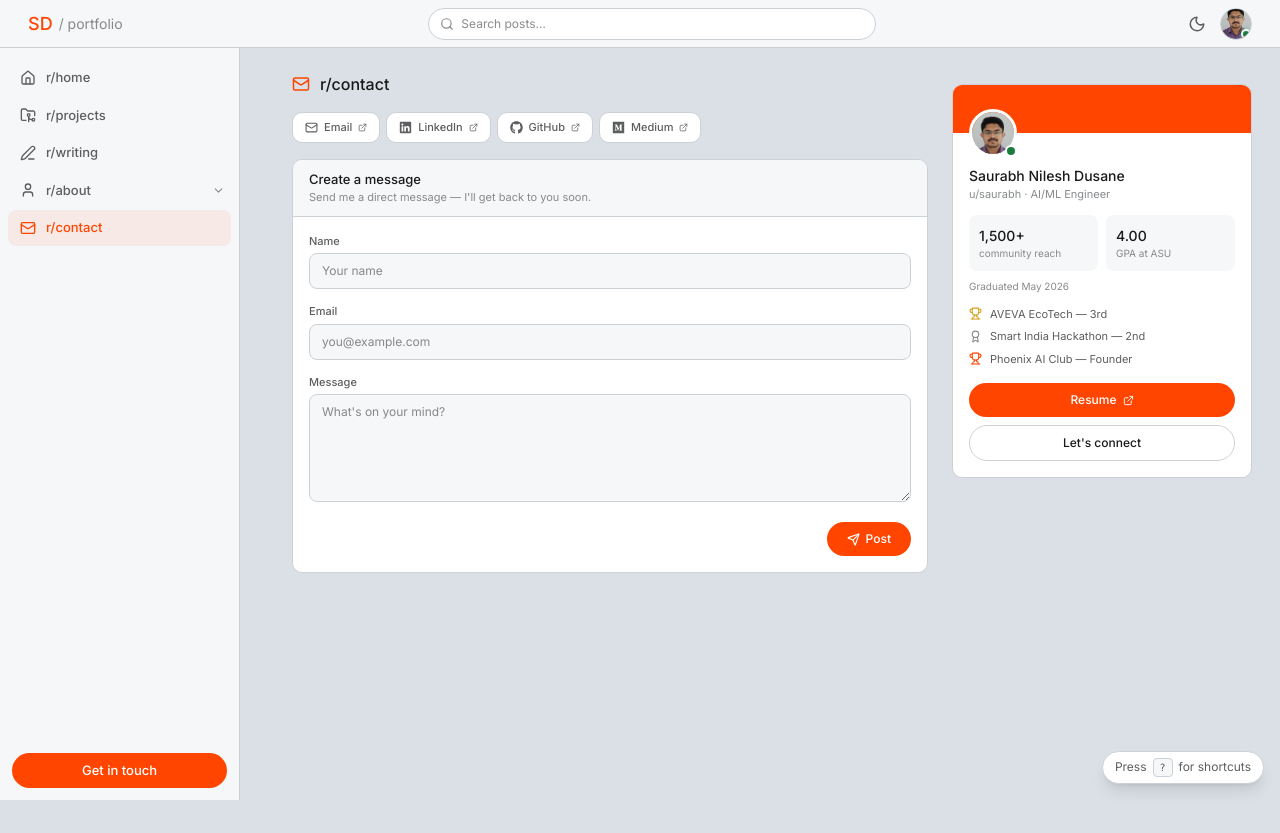
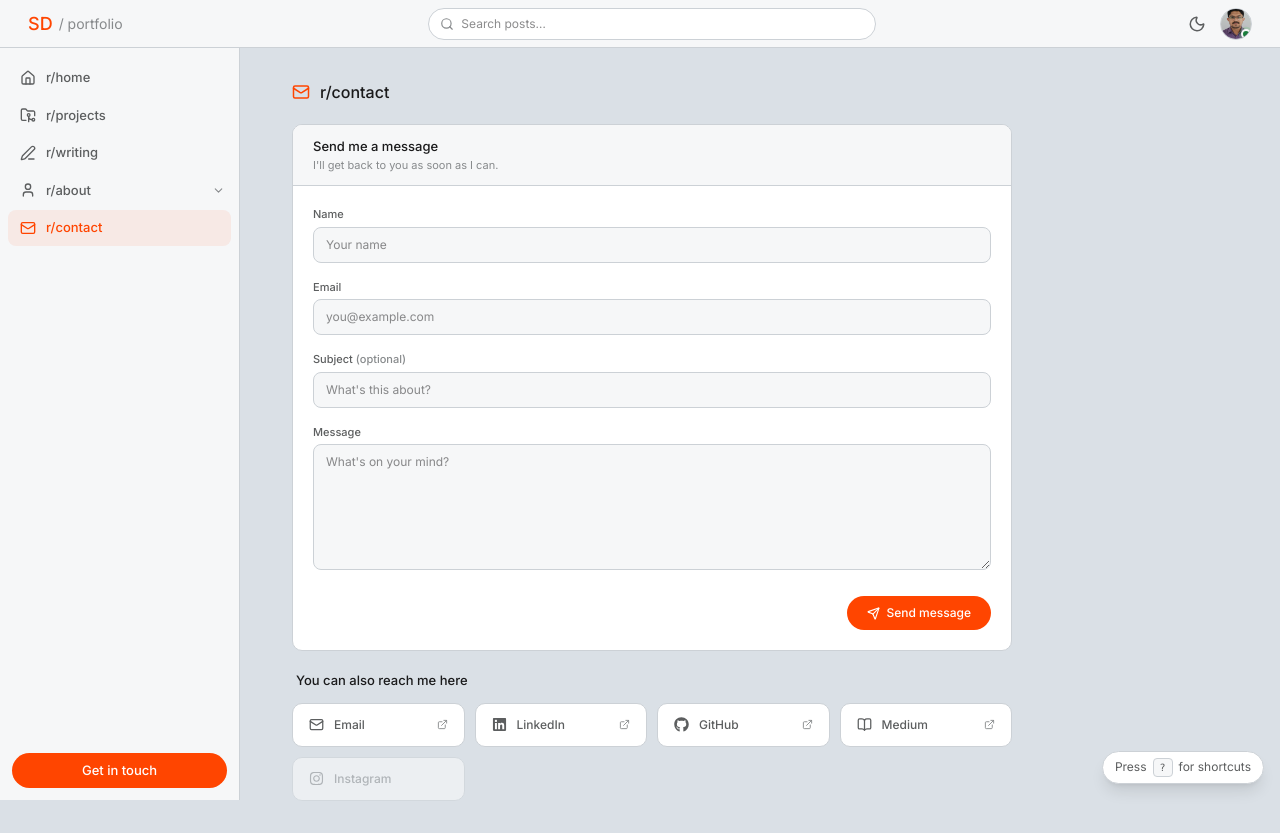
Before and after one commit to SaurabhDusane/portfolio-website, a Next.js app: page /contact in a window 1280 px wide. Before the commit the page ends 800 px from the top, so only its background shows below. Built offline with nearby package versions, Linux system fonts and the light colour scheme.

Commit message:
Redesign r/contact: composer form with Formspree fetch + reach-me-here links grid (Instagram placeholder, no Twitter)

```diff
--- a/app/contact/page.tsx
+++ b/app/contact/page.tsx
@@ -1,95 +1,195 @@
 "use client";
 
-import { useState } from "react";
-import { Mail, Send, ExternalLink } from "lucide-react";
-import { FaGithub, FaLinkedin, FaMedium } from "react-icons/fa";
+import { useState, useRef } from "react";
+import { Mail, Send, ExternalLink, BookOpen, Loader2 } from "lucide-react";
+import { FaGithub, FaLinkedin, FaInstagram } from "react-icons/fa";
 import { personalInfo } from "@/data";
 
-const quickLinks = [
-  { label: "Email", href: `mailto:${personalInfo.email}`, icon: <Mail size={13} /> },
-  { label: "LinkedIn", href: personalInfo.linkedin, icon: <FaLinkedin size={13} /> },
-  { label: "GitHub", href: personalInfo.github, icon: <FaGithub size={13} /> },
-  { label: "Medium", href: personalInfo.medium, icon: <FaMedium size={13} /> },
+/* ─── Contact links ───────────────────────────────────────────────────────── */
+interface ContactLink {
+  label: string;
+  href: string;
+  icon: React.ReactNode;
+  disabled?: boolean;
+  tooltip?: string;
+}
+
+const contactLinks: ContactLink[] = [
+  { label: "Email", href: `mailto:${personalInfo.email}`, icon: <Mail size={15} /> },
+  { label: "LinkedIn", href: personalInfo.linkedin, icon: <FaLinkedin size={15} /> },
+  { label: "GitHub", href: personalInfo.github, icon: <FaGithub size={15} /> },
+  { label: "Medium", href: personalInfo.medium, icon: <BookOpen size={15} /> },
+  ...(personalInfo.instagram
+    ? [{ label: "Instagram", href: personalInfo.instagram, icon: <FaInstagram size={15} /> }]
+    : [{ label: "Instagram", href: "#", icon: <FaInstagram size={15} />, disabled: true, tooltip: "Coming soon" }]),
 ];
 
+/* ─── Validation ──────────────────────────────────────────────────────────── */
+const emailRe = /^[^\s@]+@[^\s@]+\.[^\s@]+$/;
+
+interface FieldErrors {
+  name?: string;
+  email?: string;
+  message?: string;
+}
+
+function validate(name: string, email: string, message: string): FieldErrors {
+  const errs: FieldErrors = {};
+  if (!name.trim()) errs.name = "Name is required.";
+  if (!email.trim()) errs.email = "Email is required.";
+  else if (!emailRe.test(email)) errs.email = "Enter a valid email.";
+  if (!message.trim()) errs.message = "Message is required.";
+  return errs;
+}
+
+/* ─── Page ────────────────────────────────────────────────────────────────── */
 export default function ContactPage() {
   const [status, setStatus] = useState<"idle" | "sending" | "sent" | "error">("idle");
+  const [errors, setErrors] = useState<FieldErrors>({});
+  const formRef = useRef<HTMLFormElement>(null);
 
   const handleSubmit = async (e: React.FormEvent<HTMLFormElement>) => {
     e.preventDefault();
+    const form = e.currentTarget;
+    const fd = new FormData(form);
+    const name = (fd.get("name") as string) ?? "";
+    const email = (fd.get("email") as string) ?? "";
+    const message = (fd.get("message") as string) ?? "";
+
+    const errs = validate(name, email, message);
+    setErrors(errs);
+    if (Object.keys(errs).length) return;
+
     setStatus("sending");
-    const form = e.currentTarget;
-    const data = new FormData(form);
     try {
-      const res = await fetch("https://formspree.io/f/xblgpjrp", {
+      const res = await fetch(`https://formspree.io/f/${personalInfo.formspreeId}`, {
         method: "POST",
-        body: data,
+        body: fd,
         headers: { Accept: "application/json" },
       });
-      if (res.ok) { setStatus("sent"); form.reset(); }
-      else { setStatus("error"); }
-    } catch { setStatus("error"); }
+      if (res.ok) {
+        setStatus("sent");
+        form.reset();
+        setErrors({});
+      } else {
+        setStatus("error");
+      }
+    } catch {
+      setStatus("error");
+    }
   };
 
+  const inputClass =
+    "w-full px-3 py-2 rounded-lg text-[12px] transition-colors focus:outline-none focus:ring-1";
+
   return (
-    <>
-      <div className="flex items-center gap-2.5 mb-4">
+    <div style={{ maxWidth: 720 }}>
+      {/* Header */}
+      <div className="flex items-center gap-2.5 mb-5">
         <Mail size={18} style={{ color: "var(--accent)" }} />
         <h1 className="text-[16px] font-medium" style={{ color: "var(--text)" }}>r/contact</h1>
       </div>
 
-      <div className="flex flex-wrap gap-1.5 mb-4">
-        {quickLinks.map((link) => (
-          <a
-            key={link.label}
-            href={link.href}
-            target="_blank"
-            rel="noopener noreferrer"
-            className="flex items-center gap-1.5 px-3 py-1.5 rounded-full reddit-card text-[11px] font-medium transition-colors"
-            style={{ color: "var(--text-muted)" }}
-          >
-            {link.icon}
-            {link.label}
-            <ExternalLink size={9} />
-          </a>
-        ))}
-      </div>
-
-      <div className="reddit-card overflow-hidden">
-        <div className="px-4 py-2.5" style={{ background: "var(--surface)", borderBottom: "1px solid var(--border)" }}>
-          <h2 className="text-[13px] font-medium" style={{ color: "var(--text)" }}>Create a message</h2>
-          <p className="text-[11px]" style={{ color: "var(--text-hint)" }}>Send me a direct message &mdash; I'll get back to you soon.</p>
+      {/* ── Composer card ──────────────────────────────────────────────── */}
+      <div className="reddit-card overflow-hidden mb-5">
+        <div className="px-5 py-3" style={{ background: "var(--surface)", borderBottom: "1px solid var(--border)" }}>
+          <h2 className="text-[13px] font-medium" style={{ color: "var(--text)" }}>Send me a message</h2>
+          <p className="text-[11px]" style={{ color: "var(--text-hint)" }}>
+            I&apos;ll get back to you as soon as I can.
+          </p>
         </div>
 
-        <form onSubmit={handleSubmit} className="p-4 space-y-3.5">
+        <form ref={formRef} onSubmit={handleSubmit} className="p-5 space-y-4" noValidate>
+          {/* Name */}
           <div>
-            <label htmlFor="name" className="block text-[11px] font-medium mb-1" style={{ color: "var(--text-muted)" }}>Name</label>
+            <label htmlFor="contact-name" className="block text-[11px] font-medium mb-1" style={{ color: "var(--text-muted)" }}>
+              Name
+            </label>
             <input
-              id="name" name="name" type="text" required placeholder="Your name"
-              className="w-full px-3 py-2 rounded-lg text-[12px] transition-colors focus:outline-none"
+              id="contact-name"
+              name="name"
+              type="text"
+              placeholder="Your name"
+              aria-invalid={!!errors.name}
+              className={inputClass}
+              style={{
+                background: "var(--surface)",
+                border: `1px solid ${errors.name ? "var(--accent)" : "var(--border)"}`,
+                color: "var(--text)",
+              }}
+              onChange={() => errors.name && setErrors((p) => ({ ...p, name: undefined }))}
+            />
+            {errors.name && <p className="text-[10px] mt-0.5" style={{ color: "var(--accent)" }}>{errors.name}</p>}
+          </div>
+
+          {/* Email */}
+          <div>
+            <label htmlFor="contact-email" className="block text-[11px] font-medium mb-1" style={{ color: "var(--text-muted)" }}>
+              Email
+            </label>
+            <input
+              id="contact-email"
+              name="email"
+              type="email"
+              placeholder="you@example.com"
+              aria-invalid={!!errors.email}
+              className={inputClass}
+              style={{
+                background: "var(--surface)",
+                border: `1px solid ${errors.email ? "var(--accent)" : "var(--border)"}`,
+                color: "var(--text)",
+              }}
+              onChange={() => errors.email && setErrors((p) => ({ ...p, email: undefined }))}
+            />
+            {errors.email && <p className="text-[10px] mt-0.5" style={{ color: "var(--accent)" }}>{errors.email}</p>}
+          </div>
+
+          {/* Subject (optional) */}
+          <div>
+            <label htmlFor="contact-subject" className="block text-[11px] font-medium mb-1" style={{ color: "var(--text-muted)" }}>
+              Subject <span style={{ color: "var(--text-hint)" }}>(optional)</span>
+            </label>
+            <input
+              id="contact-subject"
+              name="subject"
+              type="text"
+              placeholder="What's this about?"
+              className={inputClass}
               style={{ background: "var(--surface)", border: "1px solid var(--border)", color: "var(--text)" }}
             />
           </div>
+
+          {/* Message */}
           <div>
-            <label htmlFor="email" className="block text-[11px] font-medium mb-1" style={{ color: "var(--text-muted)" }}>Email</label>
-            <input
-              id="email" name="email" type="email" required placeholder="you@example.com"
-              className="w-full px-3 py-2 rounded-lg text-[12px] transition-colors focus:outline-none"
-              style={{ background: "var(--surface)", border: "1px solid var(--border)", color: "var(--text)" }}
+            <label htmlFor="contact-message" className="block text-[11px] font-medium mb-1" style={{ color: "var(--text-muted)" }}>
+              Message
+            </label>
+            <textarea
+              id="contact-message"
+              name="message"
+              rows={6}
+              placeholder="What's on your mind?"
+              aria-invalid={!!errors.message}
+              className={`${inputClass} resize-y`}
+              style={{
+                background: "var(--surface)",
+                border: `1px solid ${errors.message ? "var(--accent)" : "var(--border)"}`,
+                color: "var(--text)",
+              }}
+              onChange={() => errors.message && setErrors((p) => ({ ...p, message: undefined }))}
             />
+            {errors.message && <p className="text-[10px] mt-0.5" style={{ color: "var(--accent)" }}>{errors.message}</p>}
           </div>
-          <div>
-            <label htmlFor="message" className="block text-[11px] font-medium mb-1" style={{ color: "var(--text-muted)" }}>Message</label>
-            <textarea
-              id="message" name="message" required rows={5} placeholder="What's on your mind?"
-              className="w-full px-3 py-2 rounded-lg text-[12px] transition-colors focus:outline-none resize-y"
-              style={{ background: "var(--surface)", border: "1px solid var(--border)", color: "var(--text)" }}
-            />
-          </div>
-          <div className="flex items-center justify-between">
-            <div className="text-[11px]">
-              {status === "sent" && <span style={{ color: "var(--success)" }}>Message sent! I'll reply soon.</span>}
-              {status === "error" && <span style={{ color: "var(--accent)" }}>Something went wrong. Try again.</span>}
+
+          {/* Submit row */}
+          <div className="flex items-center justify-between pt-1">
+            <div className="text-[11px]" aria-live="polite">
+              {status === "sent" && (
+                <span style={{ color: "var(--success)" }}>Thanks — I&apos;ll get back to you.</span>
+              )}
+              {status === "error" && (
+                <span style={{ color: "var(--accent)" }}>Something went wrong. Please try again.</span>
+              )}
             </div>
             <button
               type="submit"
@@ -97,12 +197,56 @@ export default function ContactPage() {
               className="flex items-center gap-1.5 px-5 py-2 rounded-full text-white text-[12px] font-medium transition-colors disabled:opacity-50"
               style={{ background: "var(--accent)" }}
             >
-              <Send size={13} />
-              {status === "sending" ? "Sending..." : "Post"}
+              {status === "sending" ? (
+                <>
+                  <Loader2 size={13} className="animate-spin" />
+                  Sending&hellip;
+                </>
+              ) : (
+                <>
+                  <Send size={13} />
+                  Send message
+                </>
+              )}
             </button>
           </div>
         </form>
       </div>
-    </>
+
+      {/* ── Reach me here ──────────────────────────────────────────────── */}
+      <section>
+        <h2 className="text-[13px] font-medium mb-3 px-1" style={{ color: "var(--text)" }}>
+          You can also reach me here
+        </h2>
+        <div className="contact-links-grid">
+          {contactLinks.map((link) =>
+            link.disabled ? (
+              <span
+                key={link.label}
+                title={link.tooltip}
+                className="reddit-card flex items-center gap-2.5 px-4 py-3 rounded-lg text-[12px] font-medium cursor-default opacity-50"
+                style={{ color: "var(--text-hint)" }}
+              >
+                {link.icon}
+                {link.label}
+              </span>
+            ) : (
+              <a
+                key={link.label}
+                href={link.href}
+                target="_blank"
+                rel="noopener noreferrer"
+                className="reddit-card card-lift flex items-center gap-2.5 px-4 py-3 rounded-lg text-[12px] font-medium transition-all"
+                style={{ color: "var(--text-muted)" }}
+              >
+                {link.icon}
+                <span className="flex-1">{link.label}</span>
+                <ExternalLink size={11} style={{ color: "var(--text-hint)" }} />
+              </a>
+            )
+          )}
+        </div>
+      </section>
+    </div>
   );
 }
--- a/app/globals.css
+++ b/app/globals.css
@@ -198,6 +198,13 @@ body {
   }
 }
 
+/* ── Contact links grid ────────────────────────────────────────────────── */
+.contact-links-grid {
+  display: grid;
+  grid-template-columns: repeat(auto-fit, minmax(160px, 1fr));
+  gap: 10px;
+}
+
 /* ── Anchor scroll offset ──────────────────────────────────────────────── */
 [id] {
   scroll-margin-top: 72px;
--- a/components/ShellLayout.tsx
+++ b/components/ShellLayout.tsx
@@ -11,7 +11,7 @@ export default function ShellLayout({ children }: { children: React.ReactNode })
   const [menuOpen, setMenuOpen] = useState(false);
   const pathname = usePathname();
   const isHome = pathname === "/";
-  const isWide = pathname === "/projects" || pathname === "/writing" || pathname === "/about";
+  const isWide = pathname === "/projects" || pathname === "/writing" || pathname === "/about" || pathname === "/contact";
 
   return (
     <>
--- a/data/personal.ts
+++ b/data/personal.ts
@@ -13,6 +13,7 @@ export const personalInfo = {
   linkedin: "https://www.linkedin.com/in/saurabh-dusane",
   medium: "https://medium.com/@saurndusane13",
   twitter: "https://x.com/SaurabhDusane",
+  instagram: "", // TODO: add Instagram URL
   formspreeId: "xojapzeo",
   resumePath: "/Resume_Saurabh_Nilesh_Dusane.pdf",
   /** Image path/URL for the pinned hero cover banner on r/home. Falls back to orange gradient. */
```
